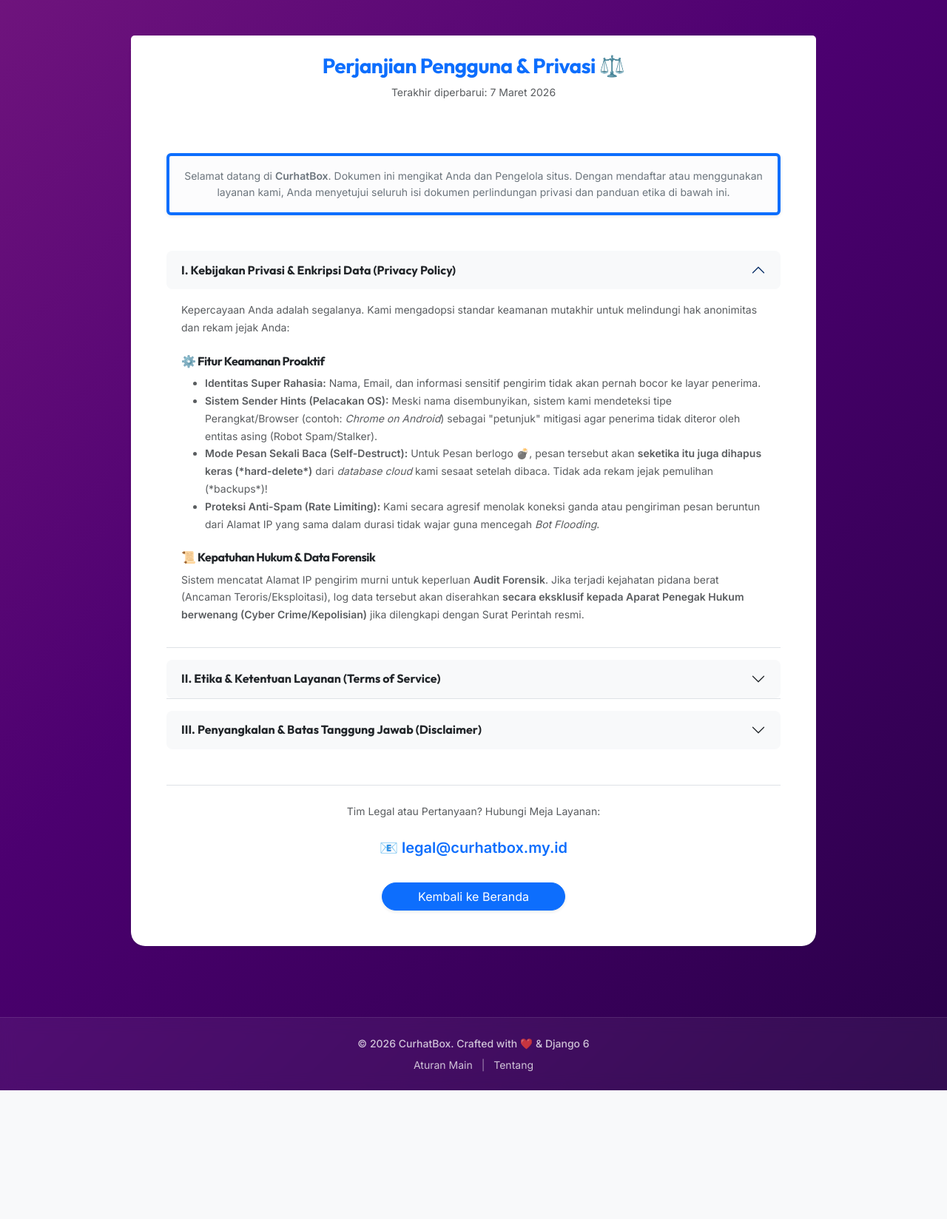
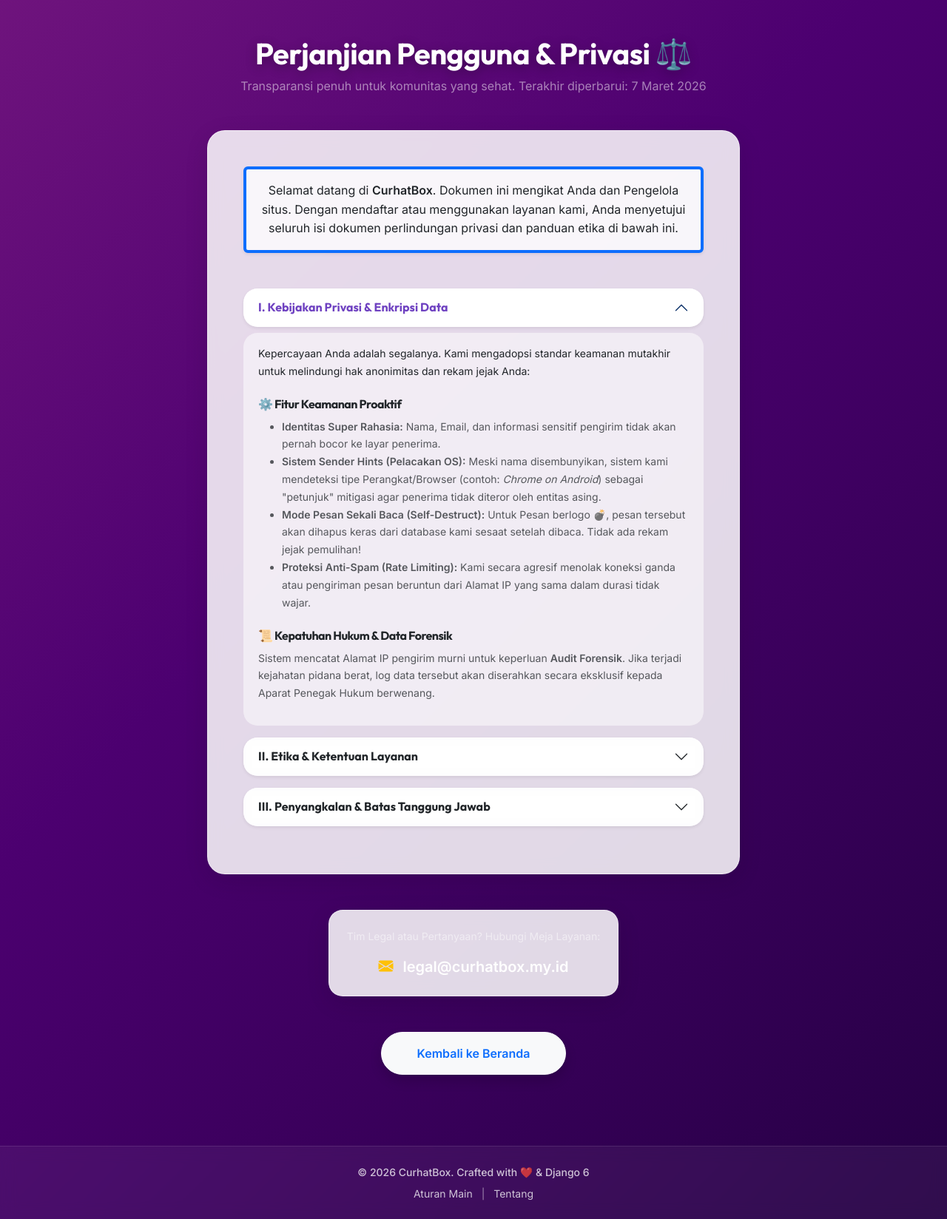
Before and after one commit to Kemalhafizh/curhatbox, a Django app: page /rules/ in a window 1280 px wide. Shown: the part 63-1711 px from the top of the page at 74% size. Before the commit the page ends 1537 px from the top, so only its background shows below. Run offline with Django 5.2, Linux system fonts and the light colour scheme.

Commit message:
feat: Revamp About, Edit Profile, and Rules pages with improved UI and accessibility enhancements

```diff
--- a/main/templates/main/rules.html
+++ b/main/templates/main/rules.html
@@ -3,126 +3,103 @@
 {% block title %}Kebijakan Privasi & Ketentuan Layanan - CurhatBox{% endblock %}
 
 {% block content %}
-<div class="row justify-content-center py-5">
-    <div class="col-md-10">
-        <div class="card shadow-sm border-0 rounded-4" data-aos="fade-up">
-            <div class="card-header bg-white p-4 border-bottom-0 text-center">
-                <h1 class="h3 fw-bold text-primary mb-2">Perjanjian Pengguna & Privasi ⚖️</h1>
-                <p class="text-muted small mb-0">Terakhir diperbarui: 7 Maret 2026</p>
+<div class="container-fluid position-relative py-5 z-1">
+    <div class="row justify-content-center">
+        <div class="col-md-10 col-lg-8">
+
+            <div class="text-center mb-5" data-aos="fade-down">
+                <h1 class="display-6 fw-bold text-white mb-2" style="font-family: 'Outfit', sans-serif; text-shadow: 0 4px 15px rgba(0,0,0,0.3);">
+                    Perjanjian Pengguna & Privasi ⚖️
+                </h1>
+                <p class="text-white-50">Transparansi penuh untuk komunitas yang sehat. Terakhir diperbarui: 7 Maret 2026</p>
             </div>
 
-            <div class="card-body p-4 p-md-5 pt-0">
-                <div class="alert alert-light border-start border-primary border-4 shadow-sm mb-5 text-center"
+            <div class="glass-card mb-5" data-aos="fade-up">
+                <div class="card-body p-4 p-md-5">
+
+                    <div class="alert alert-light border-start border-primary border-4 shadow-sm mb-5 text-center bg-white bg-opacity-75"
                         role="alert" data-aos="zoom-in" data-aos-delay="100">
-                    <p class="mb-0 small text-secondary" style="line-height: 1.6;">
+                        <p class="mb-0 text-dark" style="line-height: 1.6;">
                             Selamat datang di <strong>CurhatBox</strong>. Dokumen ini mengikat Anda dan Pengelola situs.
-                        Dengan mendaftar atau menggunakan layanan kami, Anda menyetujui seluruh isi dokumen perlindungan
-                        privasi dan panduan etika di bawah ini.
+                            Dengan mendaftar atau menggunakan layanan kami, Anda menyetujui seluruh isi dokumen perlindungan privasi dan panduan etika di bawah ini.
                         </p>
                     </div>
 
-                <!-- Bagian Accordion Utama -->
-                <div class="accordion" id="rulesAccordion" data-aos="fade-up" data-aos-delay="200">
+                    <!-- Bagian Accordion Utama dengan styling custom -->
+                    <div class="accordion custom-accordion" id="rulesAccordion" data-aos="fade-up" data-aos-delay="200">
 
                         <!-- ITEM 1: Kebijakan Privasi -->
-                    <div class="accordion-item border-0 border-bottom mb-3">
+                        <div class="accordion-item bg-transparent border-0 mb-3">
                             <h2 class="accordion-header" id="headingPrivacy">
-                            <button class="accordion-button bg-light fw-bold text-dark rounded-3 shadow-none"
+                                <button class="accordion-button rounded-4 shadow-sm fw-bold text-dark" style="background-color: rgba(255,255,255,0.85); backdrop-filter: blur(5px);"
                                     type="button" data-bs-toggle="collapse" data-bs-target="#collapsePrivacy"
                                     aria-expanded="true" aria-controls="collapsePrivacy">
-                                I. Kebijakan Privasi & Enkripsi Data (Privacy Policy)
+                                    I. Kebijakan Privasi & Enkripsi Data
                                 </button>
                             </h2>
-                        <div id="collapsePrivacy" class="accordion-collapse collapse show"
+                            <div id="collapsePrivacy" class="accordion-collapse collapse show mt-2"
                                 aria-labelledby="headingPrivacy" data-bs-parent="#rulesAccordion">
-                            <div class="accordion-body text-muted small" style="line-height: 1.7;">
-                                <p>Kepercayaan Anda adalah segalanya. Kami mengadopsi standar keamanan mutakhir untuk
-                                    melindungi hak anonimitas dan rekam jejak Anda:</p>
+                                <div class="accordion-body bg-white bg-opacity-50 rounded-4 text-dark small" style="line-height: 1.7;">
+                                    <p>Kepercayaan Anda adalah segalanya. Kami mengadopsi standar keamanan mutakhir untuk melindungi hak anonimitas dan rekam jejak Anda:</p>
 
-                                <h6 class="fw-bold text-dark mt-4">⚙️ Fitur Keamanan Proaktif</h6>
-                                <ul>
-                                    <li><strong>Identitas Super Rahasia:</strong> Nama, Email, dan informasi sensitif
-                                        pengirim tidak akan pernah bocor ke layar penerima.</li>
-                                    <li><strong>Sistem Sender Hints (Pelacakan OS):</strong> Meski nama disembunyikan,
-                                        sistem kami mendeteksi tipe Perangkat/Browser (contoh: <em>Chrome on
-                                            Android</em>) sebagai "petunjuk" mitigasi agar penerima tidak diteror oleh
-                                        entitas asing (Robot Spam/Stalker).</li>
-                                    <li><strong>Mode Pesan Sekali Baca (Self-Destruct):</strong> Untuk Pesan berlogo 💣,
-                                        pesan tersebut akan <strong>seketika itu juga dihapus keras
-                                            (*hard-delete*)</strong> dari <em>database cloud</em> kami sesaat setelah
-                                        dibaca. Tidak ada rekam jejak pemulihan (*backups*)!</li>
-                                    <li><strong>Proteksi Anti-Spam (Rate Limiting):</strong> Kami secara agresif menolak
-                                        koneksi ganda atau pengiriman pesan beruntun dari Alamat IP yang sama dalam
-                                        durasi tidak wajar guna mencegah <em>Bot Flooding</em>.</li>
+                                    <h6 class="fw-bold mt-4">⚙️ Fitur Keamanan Proaktif</h6>
+                                    <ul class="text-muted">
+                                        <li><strong>Identitas Super Rahasia:</strong> Nama, Email, dan informasi sensitif pengirim tidak akan pernah bocor ke layar penerima.</li>
+                                        <li><strong>Sistem Sender Hints (Pelacakan OS):</strong> Meski nama disembunyikan, sistem kami mendeteksi tipe Perangkat/Browser (contoh: <em>Chrome on Android</em>) sebagai "petunjuk" mitigasi agar penerima tidak diteror oleh entitas asing.</li>
+                                        <li><strong>Mode Pesan Sekali Baca (Self-Destruct):</strong> Untuk Pesan berlogo 💣, pesan tersebut akan dihapus keras dari database kami sesaat setelah dibaca. Tidak ada rekam jejak pemulihan!</li>
+                                        <li><strong>Proteksi Anti-Spam (Rate Limiting):</strong> Kami secara agresif menolak koneksi ganda atau pengiriman pesan beruntun dari Alamat IP yang sama dalam durasi tidak wajar.</li>
                                     </ul>
 
-                                <h6 class="fw-bold text-dark mt-4">📜 Kepatuhan Hukum & Data Forensik</h6>
-                                <p>Sistem mencatat Alamat IP pengirim murni untuk keperluan <strong>Audit
-                                        Forensik</strong>. Jika terjadi kejahatan pidana berat (Ancaman
-                                    Teroris/Eksploitasi), log data tersebut akan diserahkan <strong>secara eksklusif
-                                        kepada Aparat Penegak Hukum berwenang (Cyber Crime/Kepolisian)</strong> jika
-                                    dilengkapi dengan Surat Perintah resmi.</p>
+                                    <h6 class="fw-bold mt-4">📜 Kepatuhan Hukum & Data Forensik</h6>
+                                    <p class="text-muted">Sistem mencatat Alamat IP pengirim murni untuk keperluan <strong>Audit Forensik</strong>. Jika terjadi kejahatan pidana berat, log data tersebut akan diserahkan secara eksklusif kepada Aparat Penegak Hukum berwenang.</p>
                                 </div>
                             </div>
                         </div>
 
                         <!-- ITEM 2: Ketentuan Layanan (TOS) -->
-                    <div class="accordion-item border-0 border-bottom mb-3">
+                        <div class="accordion-item bg-transparent border-0 mb-3">
                             <h2 class="accordion-header" id="headingTOS">
-                            <button class="accordion-button collapsed bg-light fw-bold text-dark rounded-3 shadow-none"
+                                <button class="accordion-button collapsed rounded-4 shadow-sm fw-bold text-dark" style="background-color: rgba(255,255,255,0.85); backdrop-filter: blur(5px);"
                                     type="button" data-bs-toggle="collapse" data-bs-target="#collapseTOS"
                                     aria-expanded="false" aria-controls="collapseTOS">
-                                II. Etika & Ketentuan Layanan (Terms of Service)
+                                    II. Etika & Ketentuan Layanan
                                 </button>
                             </h2>
-                        <div id="collapseTOS" class="accordion-collapse collapse" aria-labelledby="headingTOS"
+                            <div id="collapseTOS" class="accordion-collapse collapse mt-2" aria-labelledby="headingTOS"
                                 data-bs-parent="#rulesAccordion">
-                            <div class="accordion-body text-muted small" style="line-height: 1.7;">
-                                <p>Layanan CurhatBox dirancang khusus pengguna berusia <strong>13 tahun ke
-                                        atas</strong>. Sebagai wadah publik jujur, mari jaga norma bersosial media:</p>
+                                <div class="accordion-body bg-white bg-opacity-50 rounded-4 text-dark small" style="line-height: 1.7;">
+                                    <p>Layanan CurhatBox dirancang khusus pengguna berusia <strong>13 tahun ke atas</strong>. Sebagai wadah publik jujur, mari jaga norma bersosial media:</p>
 
-                                <div
-                                    class="bg-danger bg-opacity-10 border-start border-danger border-4 p-3 rounded mb-3">
-                                    <h6 class="fw-bold text-danger mb-2">🚫 Toleransi Nol (Zero Tolerance) Pelanggaran
-                                        Siber:</h6>
-                                    <ul class="mb-0">
+                                    <div class="bg-danger bg-opacity-10 border-start border-danger border-4 p-3 rounded mb-3">
+                                        <h6 class="fw-bold text-danger mb-2">🚫 Toleransi Nol (Zero Tolerance) Pelanggaran Siber:</h6>
+                                        <ul class="mb-0 text-danger">
                                             <li>Perundungan siber (*Cyberbullying*), pemerasan, atau ancaman kekerasan.</li>
                                             <li>Ujaran kebencian (*Hate Speech*), rasisme, atau provokasi massal.</li>
                                             <li>Penyebaran materi pornografi, asusila, atau konten vulgar (18+).</li>
-                                        <li>*Doxing* (membocorkan Aib/Aset Privat orang tanpa izin).</li>
-                                        <li>Promosi ilegal, Malware, atau *Phishing Scam*.</li>
+                                            <li>Di atas segalanya, dilarang menyebarkan privasi orang lain (*Doxing*).</li>
                                         </ul>
                                     </div>
 
-                                <h6 class="fw-bold text-dark mt-4">🔨 Mandat Moderasi & Blokir Mandiri</h6>
-                                <p>Pengguna dapat langsung menggunakan fitur <strong>Blokir Permanen (Self-Ban)</strong>
-                                    untuk menghentikan pesan lanjutan dari Alamat (IP) pelaku teror dalam sekejap tanpa
-                                    persetujuan Admin.</p>
-                                <p>Di atas segalanya, CurhatBox berhak menghapus konten sepihak dan memutus akses
-                                    Permanen bagi pelanggar tanpa kompensasi apa pun.</p>
+                                    <h6 class="fw-bold mt-4">🔨 Mandat Moderasi & Blokir Mandiri</h6>
+                                    <p class="text-muted">Pengguna dapat langsung menggunakan fitur <strong>Blokir Permanen (Self-Ban)</strong> untuk menghentikan pesan lanjutan dari pelaku teror.</p>
                                 </div>
                             </div>
                         </div>
 
                         <!-- ITEM 3: Penyangkalan (Disclaimer) -->
-                    <div class="accordion-item border-0 mb-3">
+                        <div class="accordion-item bg-transparent border-0 mb-3">
                             <h2 class="accordion-header" id="headingDisclaimer">
-                            <button class="accordion-button collapsed bg-light fw-bold text-dark rounded-3 shadow-none"
+                                <button class="accordion-button collapsed rounded-4 shadow-sm fw-bold text-dark" style="background-color: rgba(255,255,255,0.85); backdrop-filter: blur(5px);"
                                     type="button" data-bs-toggle="collapse" data-bs-target="#collapseDisclaimer"
                                     aria-expanded="false" aria-controls="collapseDisclaimer">
-                                III. Penyangkalan & Batas Tanggung Jawab (Disclaimer)
+                                    III. Penyangkalan & Batas Tanggung Jawab
                                 </button>
                             </h2>
-                        <div id="collapseDisclaimer" class="accordion-collapse collapse"
+                            <div id="collapseDisclaimer" class="accordion-collapse collapse mt-2"
                                 aria-labelledby="headingDisclaimer" data-bs-parent="#rulesAccordion">
-                            <div class="accordion-body text-muted small text-justify" style="line-height: 1.7;">
-                                <p>Layanan CurhatBox berstatus <em>"AS IS" (Sebagaimana Adanya)</em>. Kami merupakan
-                                    medium penyedia komunikasi, bukan penanggung jawab ucapan.</p>
-                                <p>Kami <strong>TERBEBAS SECARA HUKUM</strong> atas segala kerugian materiil, gangguan
-                                    psikis, guncangan mental, maupun reputasi tercemar yang disebabkan oleh tulisan atau
-                                    perbuatan dari masing-masing Individu di dalam platform ini. Tanggung jawab hukum,
-                                    bersandar nyata pada ketikan si Pengirim sesuai koridor Undang-Undang ITE Republik
-                                    Indonesia.</p>
+                                <div class="accordion-body bg-white bg-opacity-50 rounded-4 text-dark small" style="line-height: 1.7;">
+                                    <p>Layanan CurhatBox berstatus <em>"AS IS" (Sebagaimana Adanya)</em>. Kami merupakan medium penyedia komunikasi, bukan penanggung jawab ucapan.</p>
+                                    <p>Kami <strong>TERBEBAS SECARA HUKUM</strong> atas segala kerugian materiil, gangguan psikis, guncangan mental, maupun reputasi tercemar yang disebabkan oleh tulisan individu di dalam platform ini. Tanggung jawab nyata bersandar pada ketikan si Pengirim sesuai koridor Undang-Undang ITE Republik Indonesia.</p>
                                 </div>
                             </div>
                         </div>
@@ -130,19 +107,39 @@
                     </div>
                     <!-- End Accordion -->
 
-                <div class="text-center mt-5 pt-4 border-top" data-aos="fade-up" data-aos-delay="300">
-                    <p class="small text-muted mb-3">Tim Legal atau Pertanyaan? Hubungi Meja Layanan:</p>
+                </div>
+            </div>
+
+            <!-- Footer Contact -->
+            <div class="text-center mt-5" data-aos="fade-up" data-aos-delay="300">
+                <div class="glass-card d-inline-block p-4 rounded-4">
+                    <p class="small text-white-50 mb-3">Tim Legal atau Pertanyaan? Hubungi Meja Layanan:</p>
                     <a href="mailto:legal@curhatbox.my.id"
-                        class="fw-bold text-primary text-decoration-none fs-5 d-inline-block card-hover p-2 rounded">
-                        📧 legal@curhatbox.my.id
+                        class="fw-bold text-white text-decoration-none fs-5 d-inline-block hover-lift">
+                        <i class="bi bi-envelope-fill text-warning me-2"></i> legal@curhatbox.my.id
                     </a>
-                    <div class="mt-4">
-                        <a href="{% url 'index' %}" class="btn btn-primary px-5 rounded-pill shadow-sm">Kembali ke
-                            Beranda</a>
+                </div>
+                <div class="mt-5">
+                    <a href="{% url 'index' %}" class="btn btn-light px-5 py-3 rounded-pill shadow hover-lift fw-bold text-primary">
+                        Kembali ke Beranda
+                    </a>
+                </div>
+            </div>
+
         </div>
     </div>
 </div>
-        </div>
-    </div>
-</div>
+
+<style>
+/* Custom Accordion overrides for Glassmorphism */
+.custom-accordion .accordion-button:not(.collapsed) {
+    color: #6f42c1 !important;
+    background-color: #fff !important;
+    box-shadow: inset 0 -1px 0 rgba(0,0,0,.125);
+}
+.custom-accordion .accordion-button:focus {
+    border-color: #8aafff;
+    box-shadow: 0 0 0 0.25rem rgba(111, 66, 193, 0.25);
+}
+</style>
 {% endblock %}
```
Also changed, not shown: main/templates/main/about.html (+68 -50 lines), main/templates/main/edit_profile.html (+64 -10 lines). Lines whose indentation alone changed are shown as unchanged.
